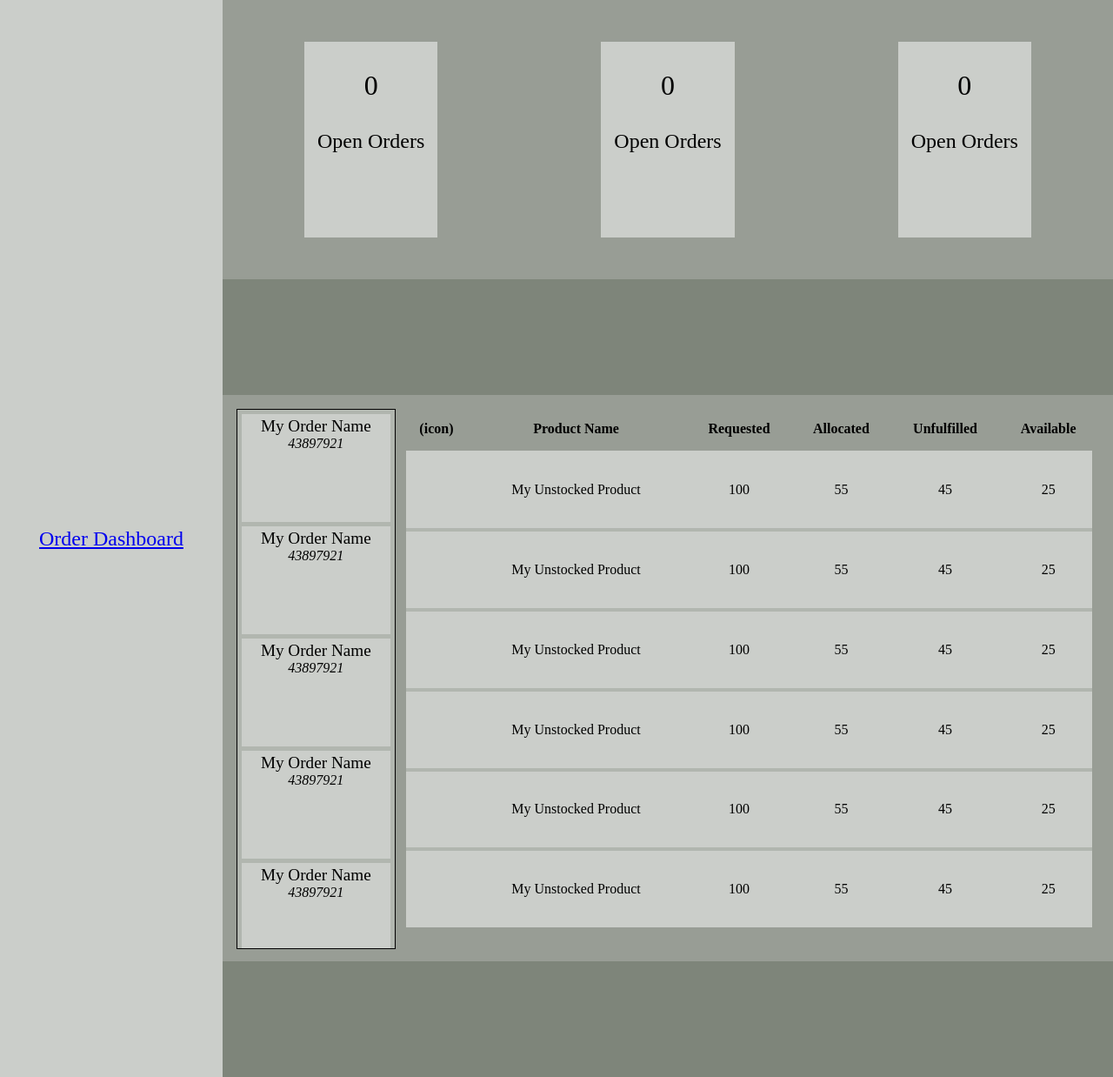
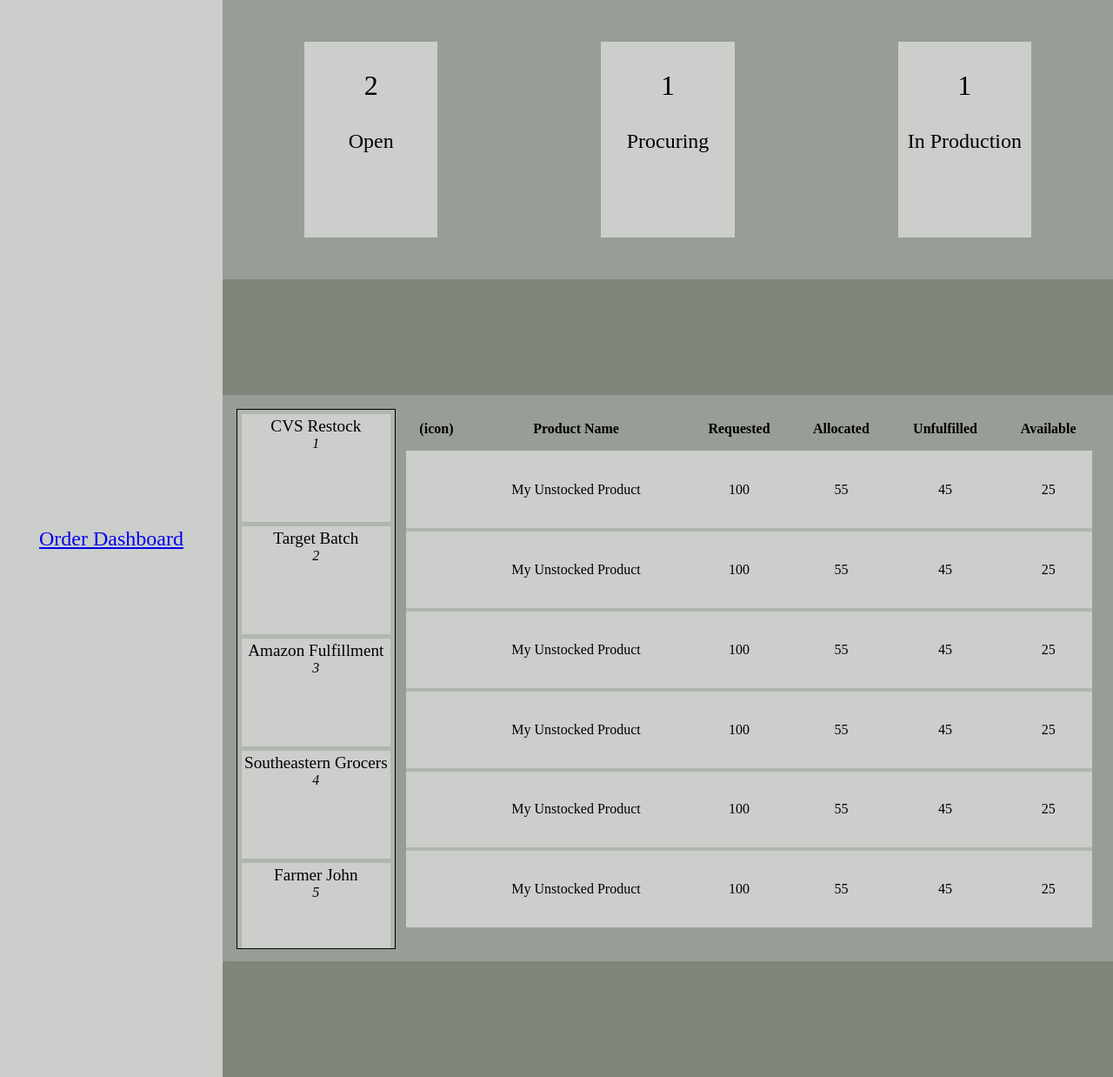
Before and after one commit to EthanCloin/supplyify, a Flask app: page / in a window 1280 px wide. Shown: the whole page at 87% size. Run offline with Flask 3, Linux system fonts and the light colour scheme; data comes from the database, SQL or seed files in the repository.

Commit message:
ConnectDB: Add queries for order data and add to dashboard page

```diff
--- a/app/database.py
+++ b/app/database.py
@@ -12,7 +12,7 @@ def get_db():
         #     current_app.config["DATABASE_FILE"], detect_types=sqlite3.PARSE_DECLTYPES
         # )
 
-        g.db = sqlite3.connect("supplyify.db", detect_types=sqlite3.PARSE_DECLTYPES)
+        g.db = sqlite3.connect("app/supplyify.db", detect_types=sqlite3.PARSE_DECLTYPES)
         g.db.row_factory = sqlite3.Row
 
     return g.db
--- a/app/fresh-tables.sql
+++ b/app/fresh-tables.sql
@@ -84,7 +84,7 @@ VALUES (
         0,
         0
     );
-INSERT INTO Orders (OrderID, Status)
+INSERT INTO Orders (OrderID, Status, Name)
 VALUES (1, 'Open', 'CVS Restock'),
     (2, 'Open', 'Target Batch'),
     (3, 'Procurement', 'Amazon Fulfillment'),
--- a/app/main.py
+++ b/app/main.py
@@ -1,14 +1,23 @@
 from flask import Blueprint, render_template, request
+from . import database as db
+from . import orders
 
 
 bp = Blueprint("main", __name__)
-bp.secret_key = b"think of the children"
 
 
 @bp.route("/")
 def home():
-    return render_template("dashboard.html", request={"request": request})
+    dashboard = get_dashboard_data()
+
+    return render_template("dashboard.html", **dashboard)
 
 
-if __name__ == "__main__":
-    bp.run(debug=True)
+def get_dashboard_data():
+    cxn = db.get_db()
+    all_orders = orders.get_all_orders(cxn)
+    order_status_counts = orders.get_order_counts_by_status(cxn)
+    return {
+        "orders": all_orders,
+        "counts": order_status_counts,
+    }
--- a/app/orders.py
+++ b/app/orders.py
@@ -2,16 +2,28 @@ from sqlite3 import Connection
 
 
 def get_all_orders(db: Connection):
-    query = """
-SELECT (
+    query = """SELECT
     OrderID
     ,Name
-)
+    ,Status
 FROM Orders
-    """
+"""
 
     res = db.execute(query).fetchall()
     return res
 
 
-# def get_order_dashboard
+def get_order_counts_by_status(db: Connection):
+    query = """SELECT
+    Status
+    ,COUNT(*) AS Count
+FROM Orders
+WHERE Status IN ('Open', 'Procurement', 'Production')
+GROUP BY Status"""
+    res = db.execute(query).fetchall()
+    better = {
+        "open": res[0]["count"],
+        "procurement": res[1]["count"],
+        "production": res[2]["count"],
+    }
+    return better
--- a/app/templates/dashboard.html
+++ b/app/templates/dashboard.html
@@ -2,66 +2,27 @@
 {% block content%}
 <section class="orders-scorecards">
     <div class="__card">
-        <p class="__number">0</p>
-        <p class="__title">Open Orders</p>
+        <p class="__number">{{ counts["open"] }}</p>
+        <p class="__title">Open</p>
     </div>
     <div class="__card">
-        <p class="__number">0</p>
-        <p class="__title">Open Orders</p>
+        <p class="__number">{{ counts["procurement"] }}</p>
+        <p class="__title">Procuring</p>
     </div>
     <div class="__card">
-        <p class="__number">0</p>
-        <p class="__title">Open Orders</p>
+        <p class="__number">{{ counts["production"] }}</p>
+        <p class="__title">In Production</p>
     </div>
 </section>
 <section class="orders-summary">
     <div class="orders-view">
         <div class="orders-list">
-            <!-- TODO: use a for loop to iter through api here -->
+            {% for o in orders %}
             <div class="__item">
-                <p class="__title">My Order Name</p>
-                <p class="__id">43897921</p>
+                <p class="__title">{{ o["name"] }}</p>
+                <p class="__id">{{ o["orderId"] }}</p>
             </div>
-            <div class="__item">
-                <p class="__title">My Order Name</p>
-                <p class="__id">43897921</p>
-            </div>
-            <div class="__item">
-                <p class="__title">My Order Name</p>
-                <p class="__id">43897921</p>
-            </div>
-            <div class="__item">
-                <p class="__title">My Order Name</p>
-                <p class="__id">43897921</p>
-            </div>
-            <div class="__item">
-                <p class="__title">My Order Name</p>
-                <p class="__id">43897921</p>
-            </div>
-            <div class="__item">
-                <p class="__title">My Order Name</p>
-                <p class="__id">43897921</p>
-            </div>
-            <div class="__item">
-                <p class="__title">My Order Name</p>
-                <p class="__id">43897921</p>
-            </div>
-            <div class="__item">
-                <p class="__title">My Order Name</p>
-                <p class="__id">43897921</p>
-            </div>
-            <div class="__item">
-                <p class="__title">My Order Name</p>
-                <p class="__id">43897921</p>
-            </div>
-            <div class="__item">
-                <p class="__title">My Order Name</p>
-                <p class="__id">43897921</p>
-            </div>
-            <div class="__item">
-                <p class="__title">My Order Name</p>
-                <p class="__id">43897921</p>
-            </div>
+            {% endfor %}
         </div>
         <div class="products-view">
             <table class="products-table">
```
Also changed, not shown: requirements.txt (renamed from app/requirements.txt).
